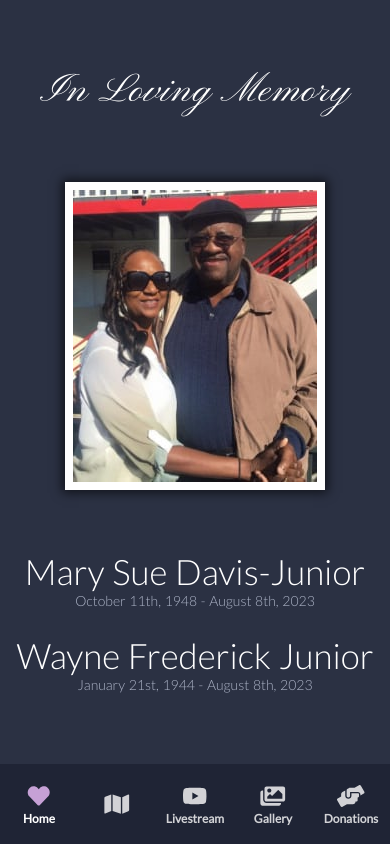
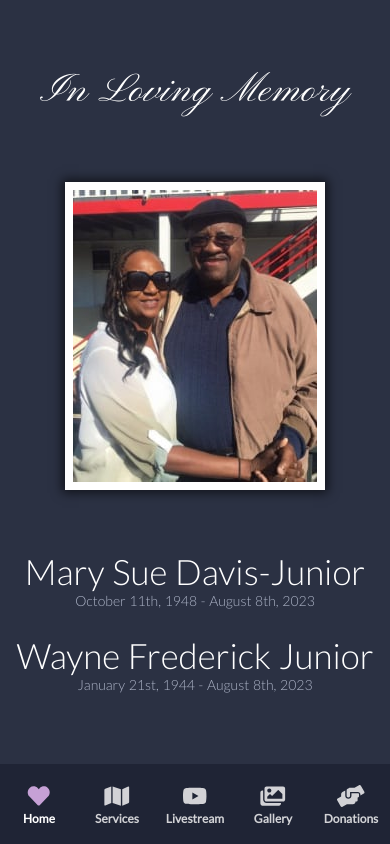
Before and after one commit to reshun/mary-and-wayne, a Nuxt app: page / in a window 390 px wide. Built offline with nearby package versions, Linux system fonts and the light colour scheme.

Commit message:
Udpated fixed mobile link to services

```diff
--- a/components/Nav.vue
+++ b/components/Nav.vue
@@ -5,7 +5,7 @@
           </span><span class="menu">Home</span></NuxtLink></li>
         <li><NuxtLink to="/services"><span class="icon">
           <svg class="svg-inline--fa fa-map fa-w-18 fa-fw" aria-hidden="true" focusable="false" data-prefix="fas" data-icon="map" role="img" xmlns="http://www.w3.org/2000/svg" viewBox="0 0 576 512" data-fa-i2svg=""><path fill="currentColor" d="M0 117.66v346.32c0 11.32 11.43 19.06 21.94 14.86L160 416V32L20.12 87.95A32.006 32.006 0 0 0 0 117.66zM192 416l192 64V96L192 32v384zM554.06 33.16L416 96v384l139.88-55.95A31.996 31.996 0 0 0 576 394.34V48.02c0-11.32-11.43-19.06-21.94-14.86z"></path></svg>
-          </span><span class="menu"><span>Services</span></span></NuxtLink></li>
+          </span><span class="menu">Services</span></NuxtLink></li>
         <li><NuxtLink to="/live-stream"><span class="icon">
           <svg class="svg-inline--fa fa-youtube fa-w-18 fa-fw" aria-hidden="true" focusable="false" data-prefix="fab" data-icon="youtube" role="img" xmlns="http://www.w3.org/2000/svg" viewBox="0 0 576 512" data-fa-i2svg=""><path fill="currentColor" d="M549.655 124.083c-6.281-23.65-24.787-42.276-48.284-48.597C458.781 64 288 64 288 64S117.22 64 74.629 75.486c-23.497 6.322-42.003 24.947-48.284 48.597-11.412 42.867-11.412 132.305-11.412 132.305s0 89.438 11.412 132.305c6.281 23.65 24.787 41.5 48.284 47.821C117.22 448 288 448 288 448s170.78 0 213.371-11.486c23.497-6.321 42.003-24.171 48.284-47.821 11.412-42.867 11.412-132.305 11.412-132.305s0-89.438-11.412-132.305zm-317.51 213.508V175.185l142.739 81.205-142.739 81.201z"></path></svg>
           </span><span class="menu"><span>Service </span>Livestream</span></NuxtLink></li>
```
